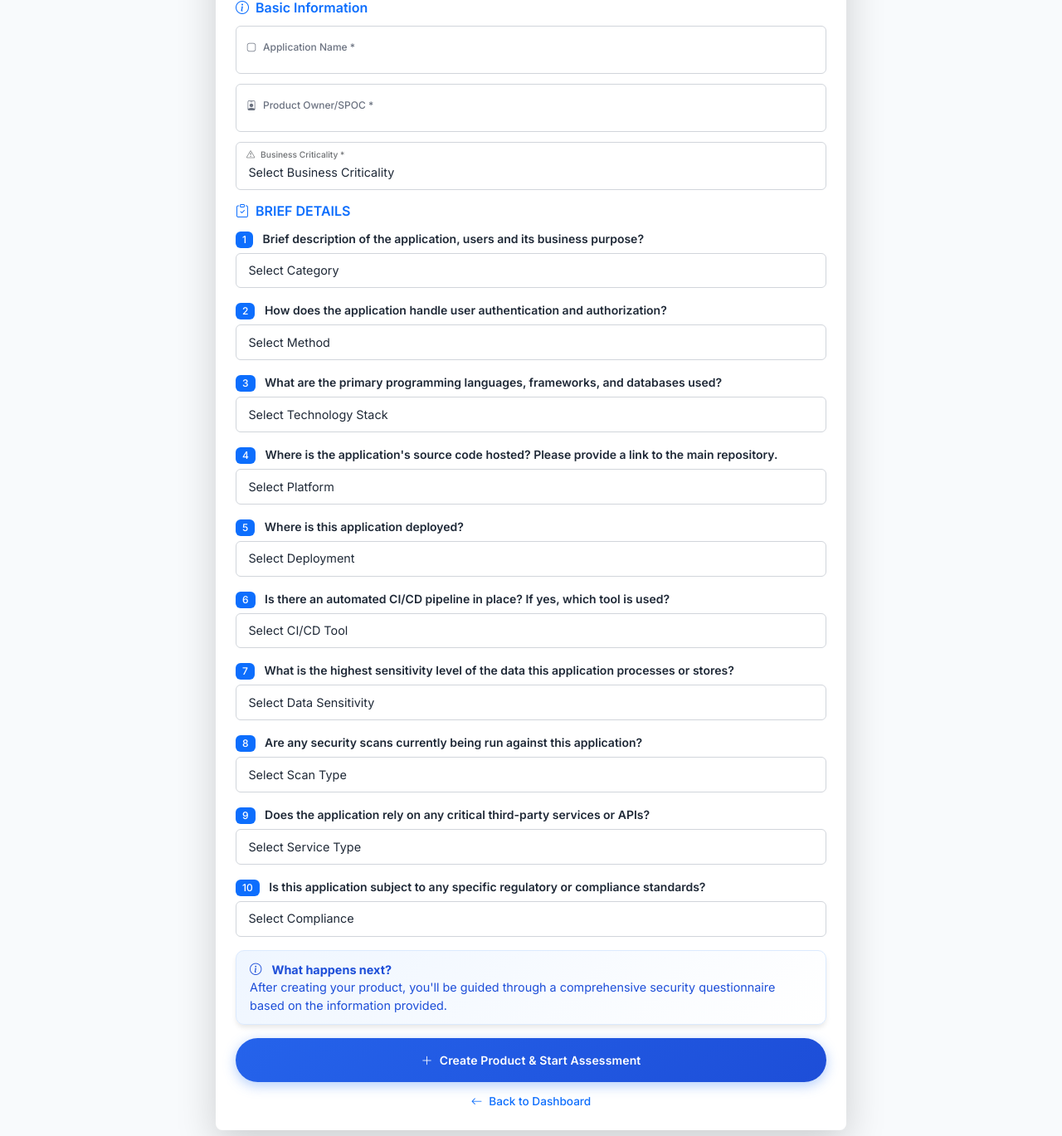
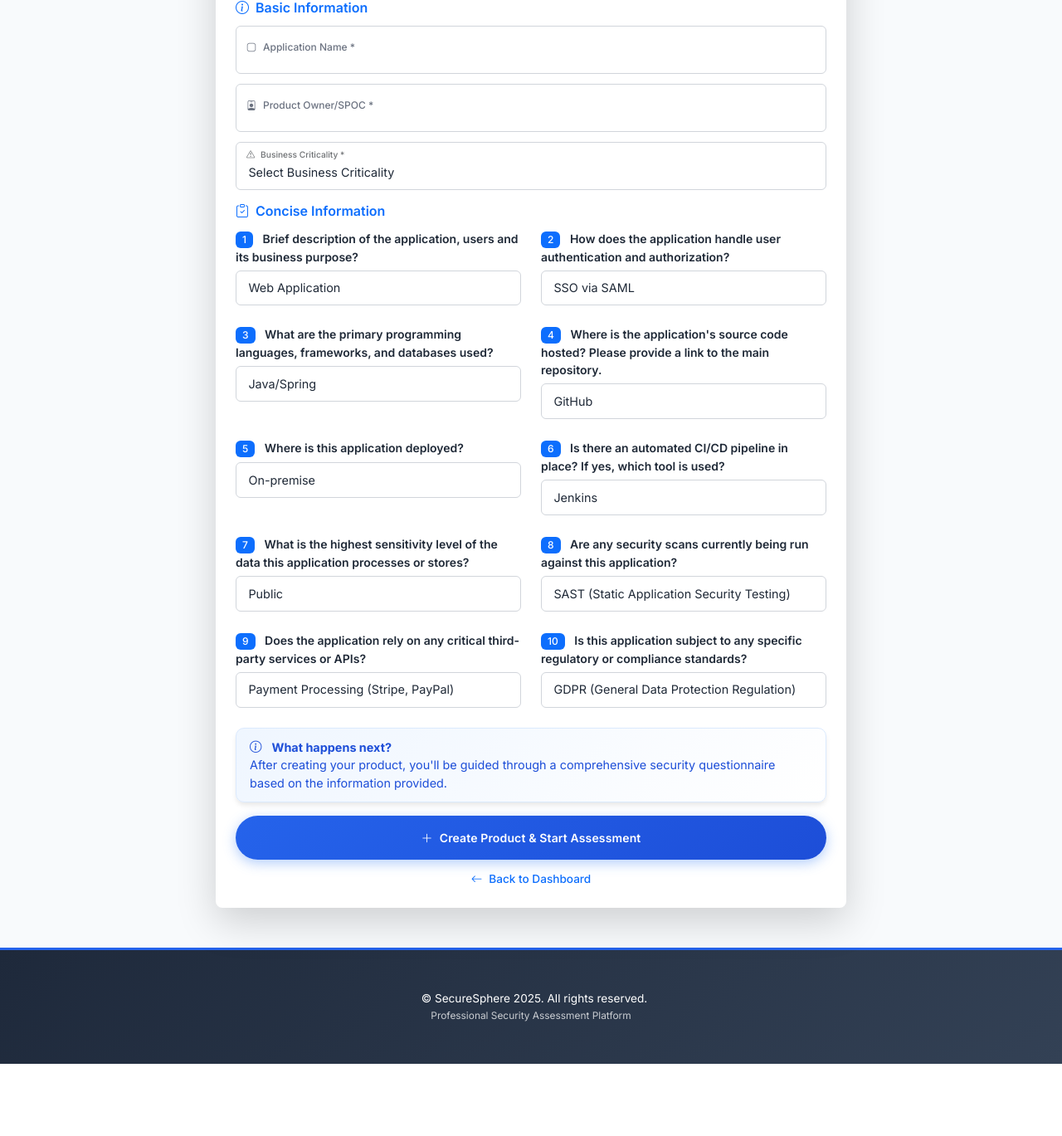
Before and after one commit to keham-10/mini, a Flask app: template kmkm/templates/add_product.html in a window 1280 px wide. Shown: the part 335-1704 px from the top of the page at 83% size. After the commit the page ends 1617 px from the top, so only its background shows below. Run offline with Flask 3, Linux system fonts and the light colour scheme; the template is opened without the code that fills it, so the values that code supplies are empty.

Commit message:
Fix chat error and update product description (#35)
* Refactor product and client management UI with layout and navigation improvements

Co-authored-by: noushusmy <noushusmy@gmail.com>

* Update dashboard styling and add review status migration script

Co-authored-by: noushusmy <noushusmy@gmail.com>

---------

Co-authored-by: Cursor Agent <cursoragent@cursor.com>
Co-authored-by: noushusmy <noushusmy@gmail.com>

```diff
--- a/kmkm/app.py
+++ b/kmkm/app.py
@@ -2185,12 +2185,7 @@ def client_question_chats():
         QuestionChat.is_active == True
     ).order_by(QuestionChat.updated_at.desc()).all()
 
-    # Count unread messages for each chat
-    for chat in chats:
-        chat.unread_messages_for_client = ChatMessage.query.filter_by(
-            chat_id=chat.id,
-            is_read_by_client=False
-        ).filter(ChatMessage.sender_id != user_id).count()
+    # The unread_messages_for_client property will handle the count automatically
 
     return render_template('client_question_chats.html', chats=chats)
 
@@ -3251,21 +3246,7 @@ def manage_clients():
 
     return render_template('admin_client_management.html', clients=clients, organizations=organizations)
 
-@app.route('/admin/client/<int:client_id>/products')
-@login_required('superuser')
-def admin_client_products(client_id):
-    # Get the client
-    client = User.query.get_or_404(client_id)
-
-    # Ensure the user is a client
-    if client.role != 'client':
-        flash('Invalid client selected.', 'error')
-        return redirect(url_for('manage_clients'))
-
-    # Get all products for this client
-    products = Product.query.filter_by(owner_id=client_id).order_by(Product.created_at.desc()).all()
-
-    return render_template('admin_client_products.html', client=client, products=products)
+
 
 @app.route('/admin/manage_users')
 @login_required('superuser')
--- a/kmkm/templates/add_product.html
+++ b/kmkm/templates/add_product.html
@@ -50,21 +50,21 @@
                         </div>
                     </div>
 
-                    <!-- Brief Details -->
+                    <!-- Concise Information -->
                     <div class="mb-4">
                         <h5 class="text-primary mb-3">
-                            <i class="bi bi-clipboard-check me-2"></i>BRIEF DETAILS
+                            <i class="bi bi-clipboard-check me-2"></i>Concise Information
                         </h5>
 
-                        <!-- Question 1 -->
-                        <div class="mb-4">
+                        <!-- Questions Row 1 (Q1 & Q2) -->
+                        <div class="row mb-4">
+                            <div class="col-md-6">
                                 <label class="form-label fw-semibold">
                                     <span class="badge bg-primary me-2">1</span>
                                     Brief description of the application, users and its business purpose?
                                 </label>
                                 <div class="mb-2">
                                     <select name="q1_category" class="form-select" id="q1Category">
-                                    <option value="">Select Category</option>
                                         <option value="Web Application">Web Application</option>
                                         <option value="Mobile Application">Mobile Application</option>
                                         <option value="Desktop Application">Desktop Application</option>
@@ -79,16 +79,13 @@
                                     <label for="q1Other">Specify Category</label>
                                 </div>
                             </div>
-
-                        <!-- Question 2 -->
-                        <div class="mb-4">
+                            <div class="col-md-6">
                                 <label class="form-label fw-semibold">
                                     <span class="badge bg-primary me-2">2</span>
                                     How does the application handle user authentication and authorization?
                                 </label>
                                 <div class="mb-2">
                                     <select name="q2_category" class="form-select" id="q2Category">
-                                    <option value="">Select Method</option>
                                         <option value="SSO via SAML">SSO via SAML</option>
                                         <option value="SSO via OIDC">SSO via OIDC</option>
                                         <option value="Local Database">Local User Database</option>
@@ -104,16 +101,17 @@
                                     <label for="q2Other">Specify Authentication Method</label>
                                 </div>
                             </div>
+                        </div>
 
-                        <!-- Question 3 -->
-                        <div class="mb-4">
+                        <!-- Questions Row 2 (Q3 & Q4) -->
+                        <div class="row mb-4">
+                            <div class="col-md-6">
                                 <label class="form-label fw-semibold">
                                     <span class="badge bg-primary me-2">3</span>
                                     What are the primary programming languages, frameworks, and databases used?
                                 </label>
                                 <div class="mb-2">
                                     <select name="q3_category" class="form-select" id="q3Category">
-                                    <option value="">Select Technology Stack</option>
                                         <option value="Java/Spring">Java/Spring</option>
                                         <option value="Python/Django">Python/Django</option>
                                         <option value="Python/Flask">Python/Flask</option>
@@ -130,16 +128,13 @@
                                     <label for="q3Other">Specify Technology Stack</label>
                                 </div>
                             </div>
-
-                        <!-- Question 4 -->
-                        <div class="mb-4">
+                            <div class="col-md-6">
                                 <label class="form-label fw-semibold">
                                     <span class="badge bg-primary me-2">4</span>
                                     Where is the application's source code hosted? Please provide a link to the main repository.
                                 </label>
                                 <div class="mb-2">
                                     <select name="q4_category" class="form-select" id="q4Category">
-                                    <option value="">Select Platform</option>
                                         <option value="GitHub">GitHub</option>
                                         <option value="GitLab">GitLab</option>
                                         <option value="Bitbucket">Bitbucket</option>
@@ -154,16 +149,17 @@
                                     <label for="q4Other">Specify Hosting Platform</label>
                                 </div>
                             </div>
+                        </div>
 
-                        <!-- Question 5 -->
-                        <div class="mb-4">
+                        <!-- Questions Row 3 (Q5 & Q6) -->
+                        <div class="row mb-4">
+                            <div class="col-md-6">
                                 <label class="form-label fw-semibold">
                                     <span class="badge bg-primary me-2">5</span>
                                     Where is this application deployed?
                                 </label>
                                 <div class="mb-2">
                                     <select name="q5_category" class="form-select" id="q5Category">
-                                    <option value="">Select Deployment</option>
                                         <option value="On-premise">On-premise</option>
                                         <option value="AWS EC2">AWS EC2</option>
                                         <option value="AWS Lambda">AWS Lambda</option>
@@ -181,16 +177,13 @@
                                     <label for="q5Other">Specify Deployment Platform</label>
                                 </div>
                             </div>
-
-                        <!-- Question 6 -->
-                        <div class="mb-4">
+                            <div class="col-md-6">
                                 <label class="form-label fw-semibold">
                                     <span class="badge bg-primary me-2">6</span>
                                     Is there an automated CI/CD pipeline in place? If yes, which tool is used?
                                 </label>
                                 <div class="mb-2">
                                     <select name="q6_category" class="form-select" id="q6Category">
-                                    <option value="">Select CI/CD Tool</option>
                                         <option value="Jenkins">Jenkins</option>
                                         <option value="GitLab CI">GitLab CI</option>
                                         <option value="GitHub Actions">GitHub Actions</option>
@@ -208,16 +201,17 @@
                                     <label for="q6Other">Specify CI/CD Tool</label>
                                 </div>
                             </div>
+                        </div>
 
-                        <!-- Question 7 -->
-                        <div class="mb-4">
+                        <!-- Questions Row 4 (Q7 & Q8) -->
+                        <div class="row mb-4">
+                            <div class="col-md-6">
                                 <label class="form-label fw-semibold">
                                     <span class="badge bg-primary me-2">7</span>
                                     What is the highest sensitivity level of the data this application processes or stores?
                                 </label>
                                 <div class="mb-2">
                                     <select name="q7_category" class="form-select" id="q7Category">
-                                    <option value="">Select Data Sensitivity</option>
                                         <option value="Public">Public</option>
                                         <option value="Internal">Internal</option>
                                         <option value="Confidential">Confidential</option>
@@ -234,16 +228,13 @@
                                     <label for="q7Other">Specify Data Sensitivity Level</label>
                                 </div>
                             </div>
-
-                        <!-- Question 8 -->
-                        <div class="mb-4">
+                            <div class="col-md-6">
                                 <label class="form-label fw-semibold">
                                     <span class="badge bg-primary me-2">8</span>
                                     Are any security scans currently being run against this application?
                                 </label>
                                 <div class="mb-2">
                                     <select name="q8_category" class="form-select" id="q8Category">
-                                    <option value="">Select Scan Type</option>
                                         <option value="SAST">SAST (Static Application Security Testing)</option>
                                         <option value="DAST">DAST (Dynamic Application Security Testing)</option>
                                         <option value="SCA">SCA (Software Composition Analysis)</option>
@@ -259,16 +250,17 @@
                                     <label for="q8Other">Specify Security Scan Type</label>
                                 </div>
                             </div>
+                        </div>
 
-                        <!-- Question 9 -->
-                        <div class="mb-4">
+                        <!-- Questions Row 5 (Q9 & Q10) -->
+                        <div class="row mb-4">
+                            <div class="col-md-6">
                                 <label class="form-label fw-semibold">
                                     <span class="badge bg-primary me-2">9</span>
                                     Does the application rely on any critical third-party services or APIs?
                                 </label>
                                 <div class="mb-2">
                                     <select name="q9_category" class="form-select" id="q9Category">
-                                    <option value="">Select Service Type</option>
                                         <option value="Payment Processing">Payment Processing (Stripe, PayPal)</option>
                                         <option value="Communication">Communication (Twilio, SendGrid)</option>
                                         <option value="Cloud Storage">Cloud Storage (S3, Azure Blob)</option>
@@ -285,16 +277,13 @@
                                     <label for="q9Other">Specify Service Type</label>
                                 </div>
                             </div>
-
-                        <!-- Question 10 -->
-                        <div class="mb-4">
+                            <div class="col-md-6">
                                 <label class="form-label fw-semibold">
                                     <span class="badge bg-primary me-2">10</span>
                                     Is this application subject to any specific regulatory or compliance standards?
                                 </label>
                                 <div class="mb-2">
                                     <select name="q10_category" class="form-select" id="q10Category">
-                                    <option value="">Select Compliance</option>
                                         <option value="GDPR">GDPR (General Data Protection Regulation)</option>
                                         <option value="SOC 2">SOC 2 (Service Organization Control 2)</option>
                                         <option value="PCI-DSS">PCI-DSS (Payment Card Industry)</option>
@@ -310,6 +299,7 @@
                                     <input type="text" name="q10_other" class="form-control" id="q10Other"
                                            placeholder="Specify compliance standard">
                                     <label for="q10Other">Specify Compliance Standard</label>
+                                </div>
                             </div>
                         </div>
                     </div>
```
Also changed, not shown: kmkm/templates/admin_client_management.html (+29 -6 lines), kmkm/templates/dashboard_client.html (+10 -10 lines), kmkm/templates/dashboard_superuser.html (+6 -6 lines). Lines whose indentation alone changed are shown as unchanged.
